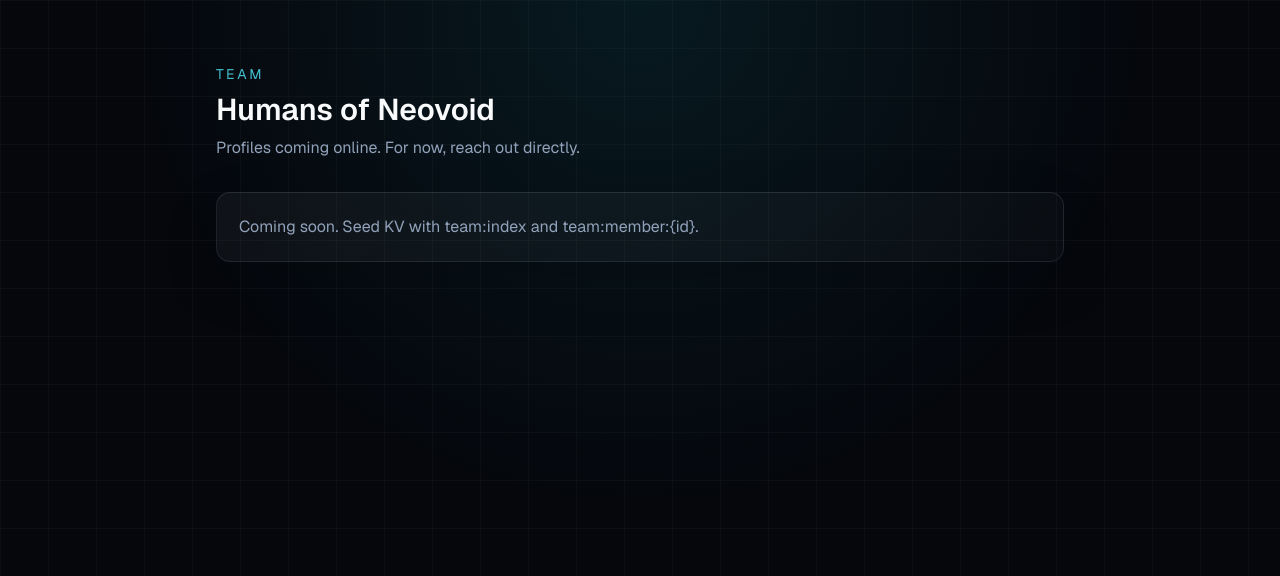
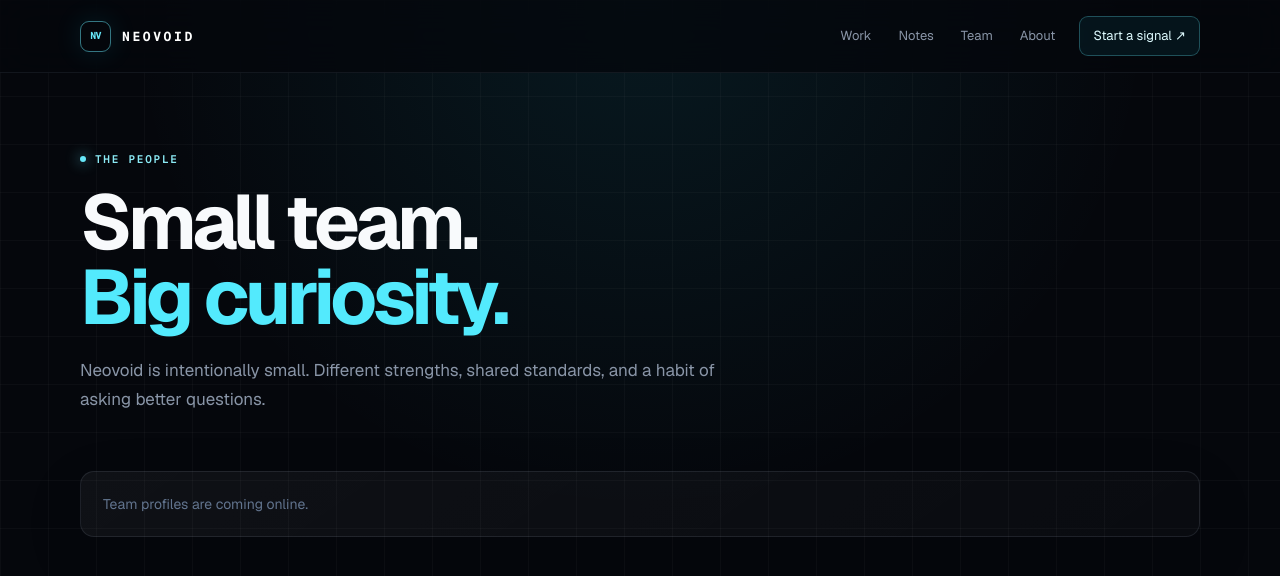
Before and after one commit to ParsaR082/NeoVoid, a Next.js app: page /team in a window 1280 px wide. Shown: the top 576 px of the page. Built offline with nearby package versions, Linux system fonts and the light colour scheme.

Commit message:
Redesign team page

```diff
--- a/src/app/team/page.tsx
+++ b/src/app/team/page.tsx
@@ -1,65 +1,31 @@
+import { SiteNav } from "@/components/ui/SiteNav";
 import { getTeam } from "@/lib/fetchers";
 
 export const revalidate = 60;
+export const metadata = { title: "Team — Neovoid" };
 
 export default async function TeamPage() {
   const members = await getTeam();
-
   return (
-    <div className="bg-grid min-h-screen">
-      <div className="mx-auto max-w-4xl px-6 py-16 space-y-8">
-        <header className="space-y-2">
-          <p className="text-sm uppercase tracking-[0.2em] text-cyan-300/80">
-            Team
-          </p>
-          <h1 className="text-3xl font-semibold text-slate-50">
-            Humans of Neovoid
-          </h1>
-          <p className="text-slate-400">
-            Profiles coming online. For now, reach out directly.
-          </p>
+    <main className="bg-grid min-h-screen">
+      <SiteNav />
+      <div className="shell page">
+        <header className="max-w-2xl">
+          <p className="eyebrow"><span className="status-dot" /> The people</p>
+          <h1 className="display">Small team.<br /><span className="text-cyan-300">Big curiosity.</span></h1>
+          <p className="lede">Neovoid is intentionally small. Different strengths, shared standards, and a habit of asking better questions.</p>
         </header>
-
-        <div className="space-y-3">
-          {members.length === 0 && (
-            <div className="card text-slate-400">
-              {"Coming soon. Seed KV with team:index and team:member:{id}."}
-            </div>
-          )}
-
-          {members.map((member) => (
-            <article key={member.id} className="card space-y-2">
-              <div className="flex items-center gap-2">
-                <span className="pill" aria-hidden />
-                <div>
-                  <h3 className="text-lg font-semibold text-slate-50">
-                    {member.name}
-                  </h3>
-                  <p className="text-sm text-cyan-200">{member.role}</p>
-                </div>
-              </div>
-              {member.bio && (
-                <p className="text-sm text-slate-400">{member.bio}</p>
-              )}
-              {member.links && (
-                <div className="flex flex-wrap gap-3 text-sm text-cyan-300">
-                  {Object.entries(member.links).map(([label, url]) => (
-                    <a
-                      key={label}
-                      href={url}
-                      target="_blank"
-                      rel="noreferrer"
-                      className="underline decoration-dotted underline-offset-4 hover:text-cyan-200"
-                    >
-                      {label}
-                    </a>
-                  ))}
-                </div>
-              )}
+        <section className="mt-14 space-y-3">
+          {members.length === 0 && <div className="card text-sm text-slate-500">Team profiles are coming online.</div>}
+          {members.map((member, index) => (
+            <article key={member.id} className="card grid gap-5 md:grid-cols-[64px_1fr_auto] md:items-center">
+              <div className="grid h-14 w-14 place-items-center rounded-xl border border-white/10 bg-white/[.03] font-mono text-lg text-cyan-300">{member.name[0]}</div>
+              <div><div className="flex flex-wrap items-center gap-3"><h2 className="text-lg font-semibold text-slate-100">{member.name}</h2><span className="chip">{member.role}</span></div>{member.bio && <p className="mt-2 max-w-2xl text-sm leading-6 text-slate-500">{member.bio}</p>}</div>
+              <div className="font-mono text-[10px] text-slate-600">MEMBER / {String(index + 1).padStart(2, "0")}</div>
             </article>
           ))}
-        </div>
+        </section>
       </div>
-    </div>
+    </main>
   );
 }
```
